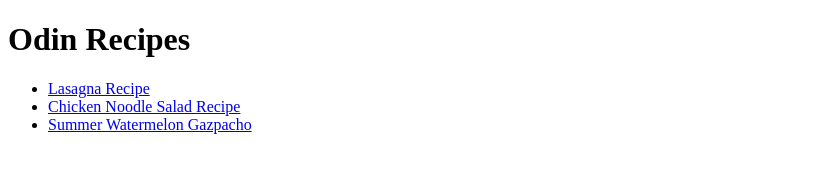
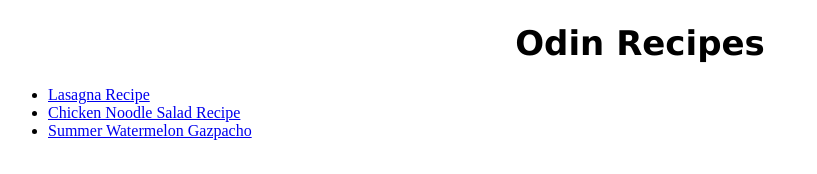
Before and after one commit to augustopdelima/odin-recipes, a plain HTML site: page index.html in a window 1280 px wide. Shown: the whole page, without its empty margins (0-817 px from the left). Drawn offline with Linux system fonts and the light colour scheme.

Commit message:
Link styles.css to index.html

```diff
--- a/index.html
+++ b/index.html
@@ -4,10 +4,11 @@
 <head>
 	<meta charset="UTF-8">
 	<title>Odin Recipes</title>
+	<link rel="stylesheet" href="./styles/styles.css">
 </head>
 
 <body>
-	<h1>Odin Recipes</h1>
+	<h1 class="title">Odin Recipes</h1>
 	<ul>
 		<li>
 			<a href="./recipes/lasagna.html">Lasagna Recipe</a>
```
